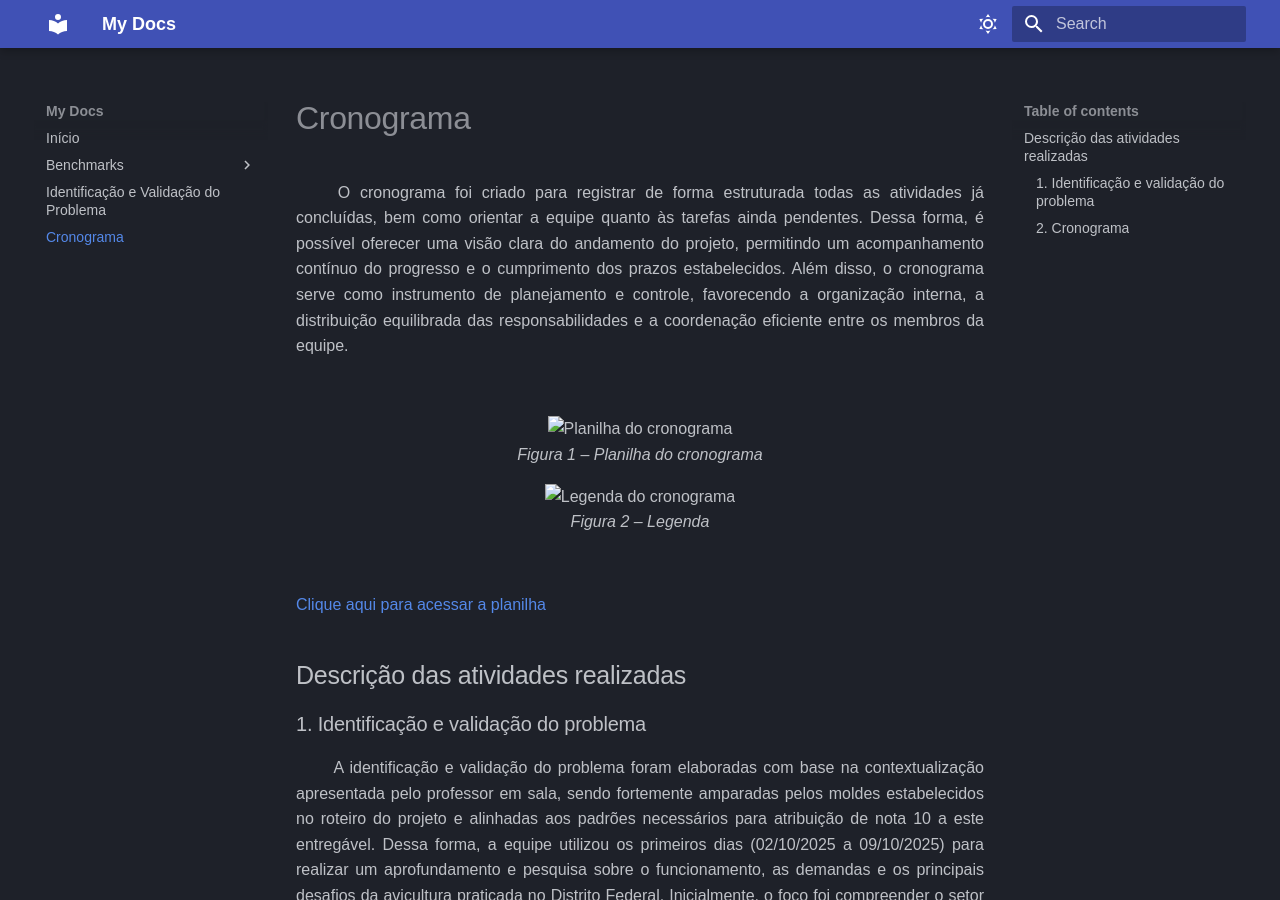
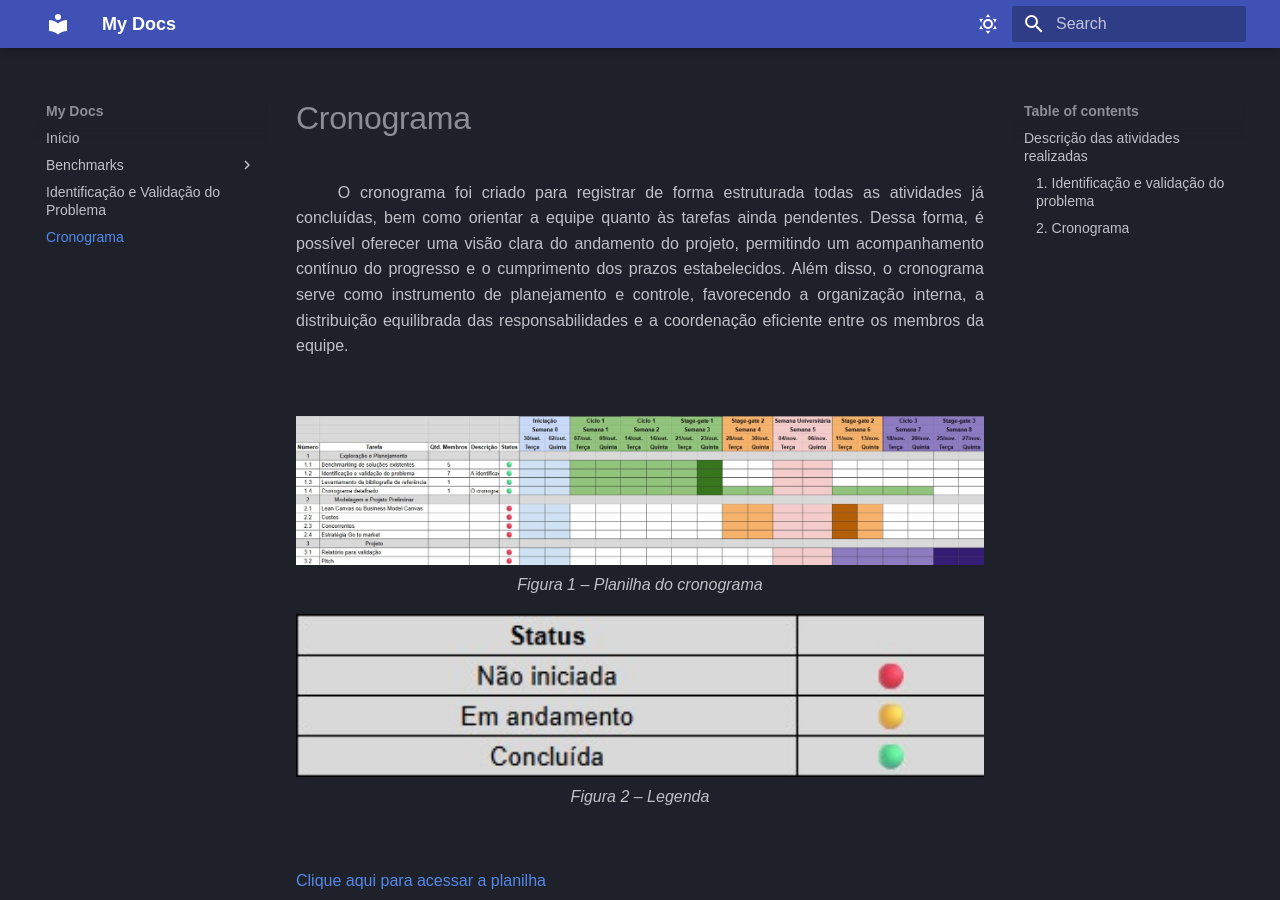
Before and after one commit to Romm-0/Projeto_gpq, an MkDocs documentation site: the page built from docs/cronograma.md, in a window 1280 px wide and 900 px high. Built offline with MkDocs 1.6.1 and Material for MkDocs 9.7.7, drawn with Linux system fonts in a browser that asks for light colours; some web fonts are replaced.

Commit message:
fix: conserta imagens cronograma

```diff
--- a/docs/cronograma.md
+++ b/docs/cronograma.md
@@ -5,13 +5,13 @@ O cronograma foi criado para registrar de forma estruturada todas as atividades
 </div></br>
 
 <p align="center">
-  <img src="./assets/cronograma.png" alt="Planilha do cronograma" width="700"/>
+  <img src="https://raw.githubusercontent.com/Romm-0/Projeto_gpq/main/docs/assets/cronograma.png" alt="Planilha do cronograma" width="700"/>
   <br/>
   <em>Figura 1 – Planilha do cronograma</em>
 </p>
 
 <p align="center">
-  <img src="./assets/cronograma_legenda.png" alt="Legenda do cronograma" width="700"/>
+  <img src="https://raw.githubusercontent.com/Romm-0/Projeto_gpq/main/docs/assets/cronograma_legenda.png" alt="Legenda do cronograma" width="700"/>
   <br/>
   <em>Figura 2 – Legenda</em>
 </p>
```
